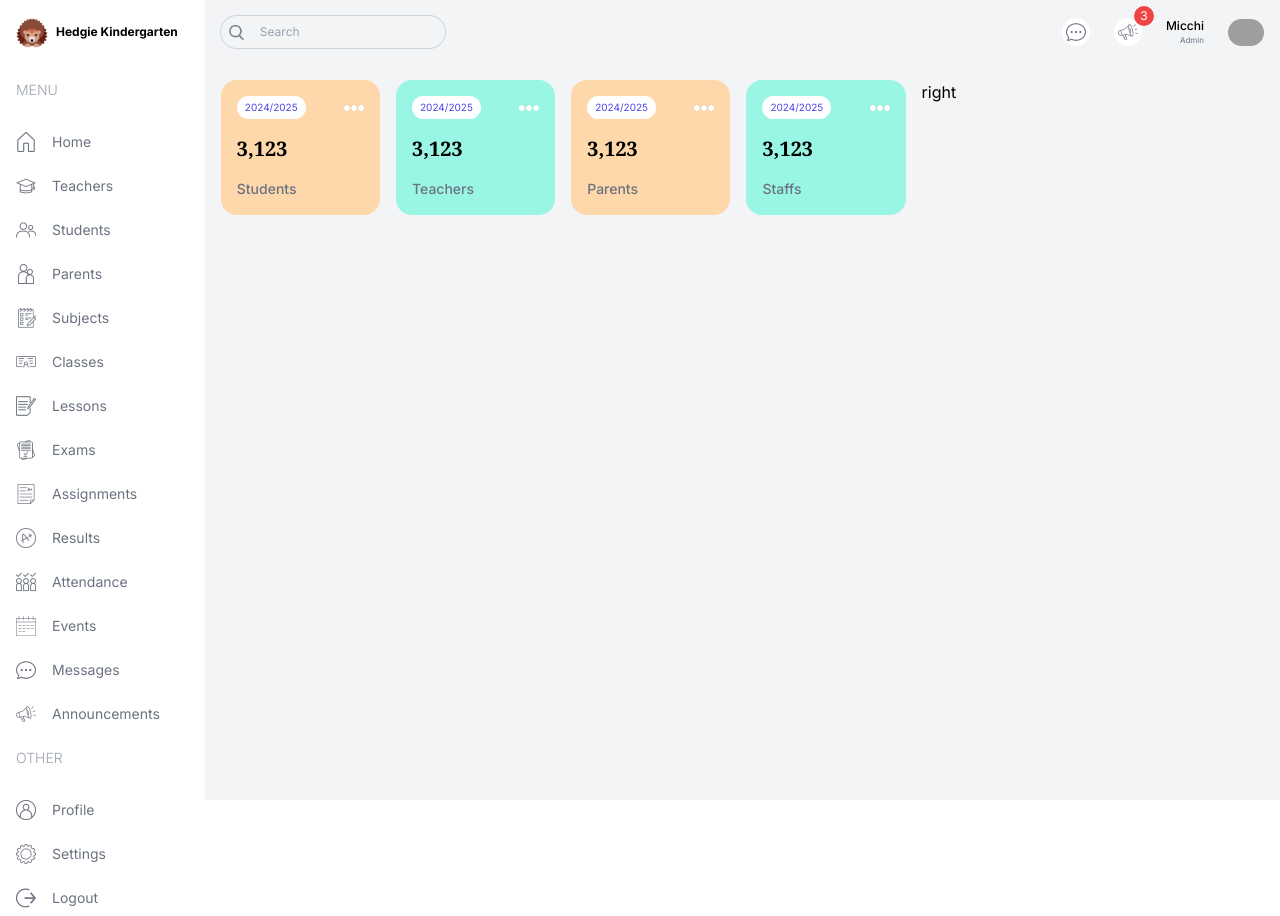
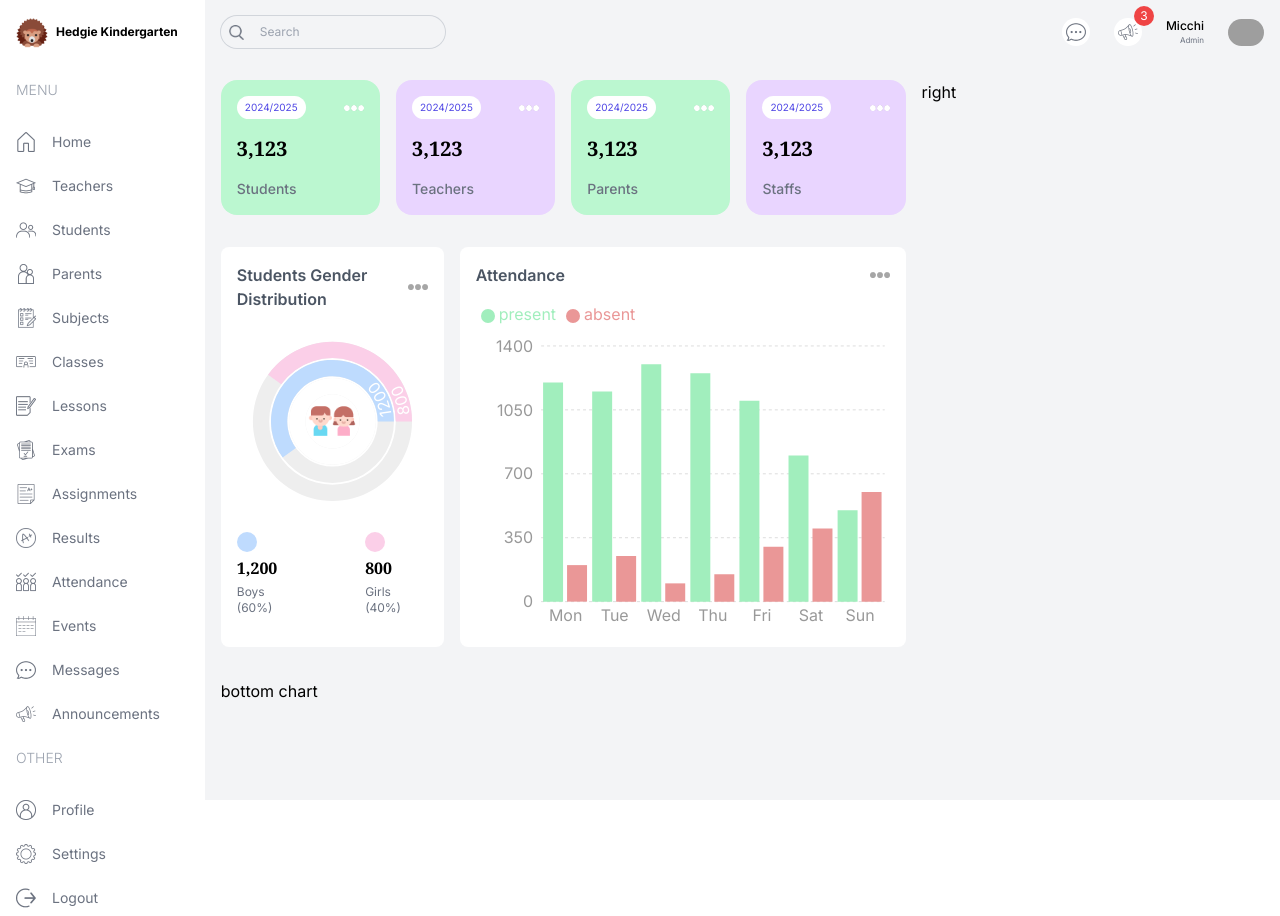
Before and after one commit to JosFen/academy_management_system, a Next.js app: page /admin in a window 1280 px wide. Built offline with nearby package versions, Linux system fonts and the light colour scheme; grey boxes are pictures that could not be loaded.

Commit message:
added middle charts

```diff
--- a/src/app/(dashboard)/admin/page.tsx
+++ b/src/app/(dashboard)/admin/page.tsx
@@ -1,18 +1,29 @@
+import AttendanceChart from '@/components/AttendanceChart'
+import GenderChart from '@/components/GenderChart'
 import UserCard from '@/components/UserCard'
 
 const Adminpage = () => {
   return (
     <div className="p-4 flex gap-4 flex-col md:flex-row">
-      {/* LEFT */}
-      <div className="w-full lg:w-2/3">
+      <div className="w-full lg:w-2/3 flex flex-col gap-8">
         <div className="flex gap-4 justify-between flex-wrap">
           <UserCard type="student" />
           <UserCard type="teacher" />
           <UserCard type="parent" />
           <UserCard type="staff" />
         </div>
+
+        <div className="flex gap-4 flex-col lg:flex-row">
+          <div className="w-full lg:w-1/3 h-[400px]">
+            <GenderChart />
+          </div>
+          <div className="w-full lg:w-2/3 h-[400px]">
+            <AttendanceChart />
+          </div>
+        </div>
+        <div className="">bottom chart</div>
       </div>
-      {/* RIGHT */}
+
       <div className="w-full lg:w-1/3">right</div>
     </div>
   )
--- /dev/null
+++ b/src/components/AttendanceChart.tsx
@@ -0,0 +1,34 @@
+"use client";
+import Image from 'next/image';
+import React, { PureComponent } from 'react';
+import { BarChart, Bar, Rectangle, XAxis, YAxis, CartesianGrid, Tooltip, Legend, ResponsiveContainer } from 'recharts';
+import attendanceData from '@/lib/attendanceData';
+
+const AttendanceChart = () => {
+  return (
+    <div className='bg-white rounded-lg p-4 h-full'>
+      <div className="flex justify-between items-center">
+        <h3 className="text-base text-gray-600 font-semibold">Attendance</h3>
+        <Image src="/moreDark.png" alt="more" width={20} height={20} />
+      </div>
+      <ResponsiveContainer width="100%" height="95%">
+        <BarChart
+          width={500}
+          height={300}
+          data={attendanceData}
+          barSize={20}
+        >
+          <CartesianGrid strokeDasharray="3 3" vertical={false} stroke='#ddd' />
+          <XAxis dataKey="name" axisLine={false} tickLine={false}  tick={{fill: '#999'}} />
+          <YAxis axisLine={false} tickLine={false}  tick={{fill: '#999'}} />
+          <Tooltip contentStyle={{ borderRadius: "10px", borderColor: "#ddd"}} />
+          <Legend align='left' verticalAlign='top' wrapperStyle={{paddingTop:"10px", paddingBottom:"20px"}} />
+          <Bar dataKey="present" fill="#A1EEBD" legendType='circle' activeBar={<Rectangle fill="#B1D690" />} />
+          <Bar dataKey="absent" fill="#ea9797" legendType='circle' activeBar={<Rectangle fill="#FF7F3E" />} />
+        </BarChart>
+      </ResponsiveContainer>
+    </div>
+  )
+}
+
+export default AttendanceChart;
--- /dev/null
+++ b/src/components/GenderChart.tsx
@@ -0,0 +1,70 @@
+'use client'
+import Image from 'next/image'
+import React from 'react'
+import {
+  RadialBarChart,
+  RadialBar,
+  //   Legend,
+  ResponsiveContainer
+} from 'recharts'
+import genderData from '@/lib/genderData'
+
+const GenderChart = () => {
+  return (
+    <div className="bg-white rounded-lg w-full h-full p-4">
+      {/* CHART TITLE */}
+      <div className="flex justify-between items-center">
+        <h3 className="text-base text-gray-600 font-semibold">
+          Students Gender Distribution
+        </h3>
+        <Image src="/moreDark.png" alt="more" width={20} height={20} />
+      </div>
+      {/* CHART */}
+      <div className="w-full h-[60%] relative">
+        <ResponsiveContainer width="100%" height="100%">
+          <RadialBarChart
+            cx="50%"
+            cy="50%"
+            innerRadius="40%"
+            outerRadius="100%"
+            barSize={20}
+            data={genderData}
+          >
+            <RadialBar
+              label={{ position: 'insideStart', fill: '#fff' }}
+              background
+              dataKey="count"
+            />
+            {/* <Legend
+              iconSize={10}
+              layout="vertical"
+              verticalAlign="middle"
+            /> */}
+          </RadialBarChart>
+        </ResponsiveContainer>
+        <Image
+          src="/boyGirl.png"
+          alt="boyGirl"
+          width={50}
+          height={50}
+          className="absolute top-1/2 left-1/2 -translate-x-1/2  -translate-y-1/2"
+        />
+      </div>
+      {/* CHART LEGEND */}
+      <div className="flex justify-center gap-16">
+        <div className="flex flex-col gap-1">
+          <div className="w-5 h-5 bg-blue-200 rounded-full" />
+          <h1 className="font-bold font-serif">1,200</h1>
+          <h2 className="text-xs text-gray-500">Boys (60%)</h2>
+        </div>
+        <div className="flex flex-col gap-1">
+          <div className="w-5 h-5 bg-pink-200 rounded-full" />
+          <h1 className="font-bold font-serif">800</h1>
+          <h2 className="text-xs text-gray-500">Girls (40%)</h2>
+        </div>
+      </div>
+    </div>
+  )
+}
+
+export default GenderChart
--- a/src/components/Menu.tsx
+++ b/src/components/Menu.tsx
@@ -1,4 +1,4 @@
-import menuItems from '@/lib/menuItems'
+import menuItems from '@/lib/menuData'
 import Link from 'next/link'
 import Image from 'next/image'
 
--- a/src/components/UserCard.tsx
+++ b/src/components/UserCard.tsx
@@ -2,7 +2,7 @@ import Image from 'next/image'
 
 const UserCard = ({ type }: { type: string }) => {
   return (
-    <div className="rounded-2xl odd:bg-orange-200 even:bg-teal-200 flex-1 p-4">
+    <div className="rounded-2xl odd:bg-green-200 even:bg-purple-200 flex-1 p-4">
       <div className="flex justify-between items-center">
         <span className="text-[10px] bg-white px-2 py-1 rounded-full text-indigo-600">
           2024/2025
--- /dev/null
+++ b/src/lib/attendanceData.ts
@@ -0,0 +1,39 @@
+const attendanceData = [
+  {
+    name: 'Mon',
+    present: 1200,
+    absent: 200
+  },
+  {
+    name: 'Tue',
+    present: 1150,
+    absent: 250
+  },
+  {
+    name: 'Wed',
+    present: 1300,
+    absent: 100
+  },
+  {
+    name: 'Thu',
+    present: 1250,
+    absent: 150
+  },
+  {
+    name: 'Fri',
+    present: 1100,
+    absent: 300
+  },
+  {
+    name: 'Sat',
+    present: 800,
+    absent: 400
+  },
+  {
+    name: 'Sun',
+    present: 500,
+    absent: 600
+  }
+]
+
+export default attendanceData
--- /dev/null
+++ b/src/lib/genderData.ts
@@ -0,0 +1,19 @@
+const genderData = [
+  {
+    name: 'Total',
+    count: 2000,
+    fill: 'white'
+  },
+  {
+    name: 'Boys',
+    count: 1200,
+    fill: '#BEDBFE'
+  },
+  {
+    name: 'Girls',
+    count: 800,
+    fill: '#FBCFE8'
+  }
+]
+
+export default genderData
```
Also changed, not shown: package.json (+7 -2 lines), public/boyGirl.png (added), src/lib/menuData.ts (renamed from src/lib/menuItems.ts), 1 other file (tests, documents, lock files or other folders).
